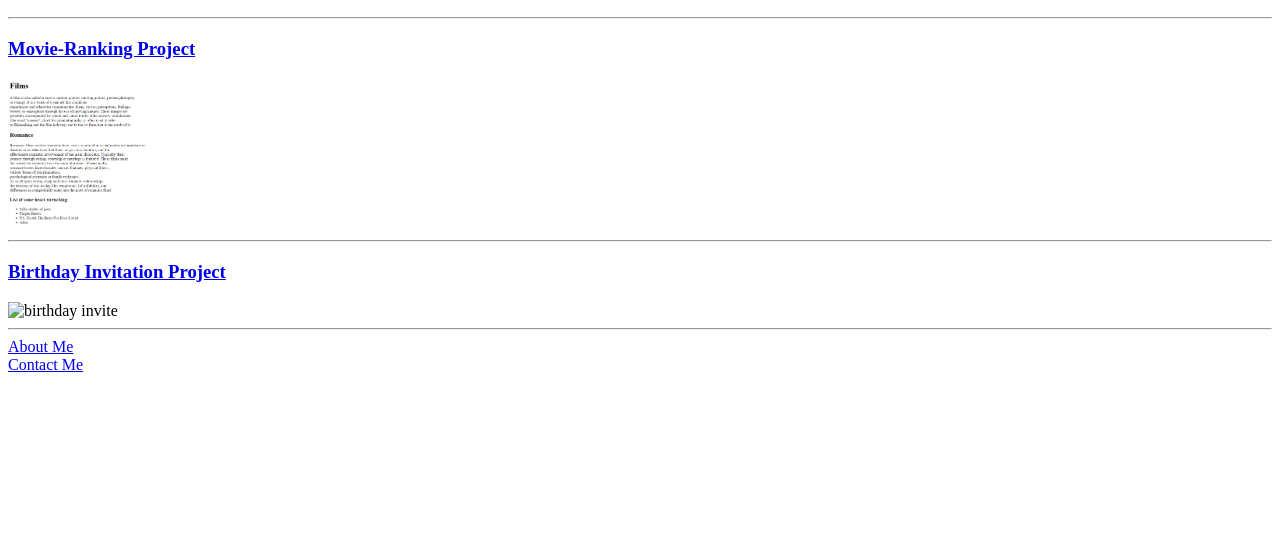
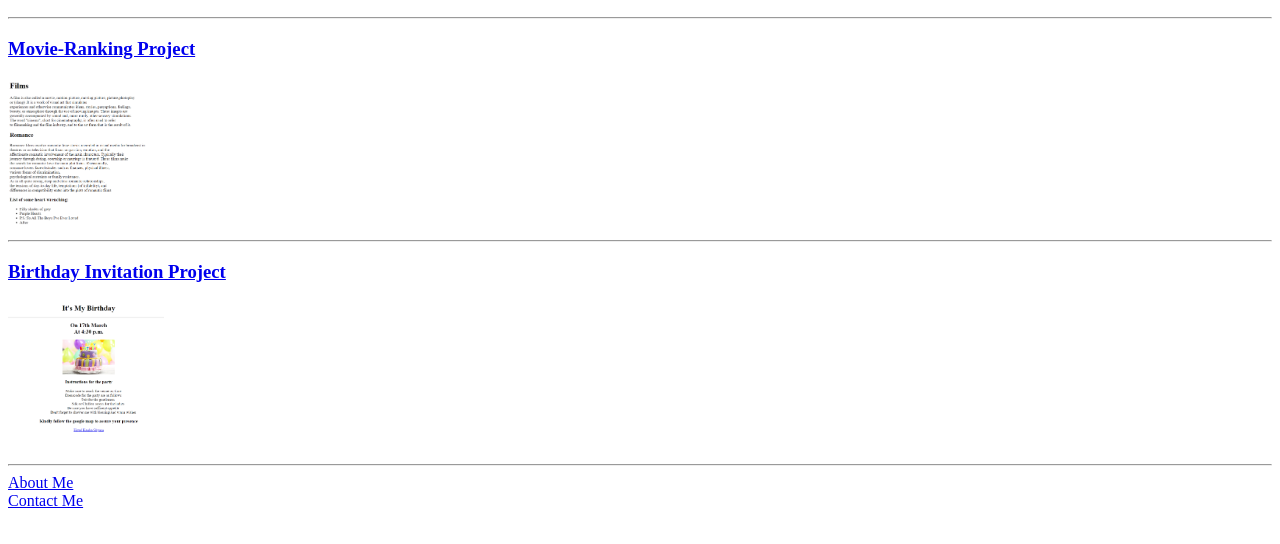
Before and after one commit to AnushkaSri1/html-portfolio, a plain HTML site: page index.html in a window 1280 px wide. Shown: the part 110-654 px from the top of the page. Drawn offline with Linux system fonts and the light colour scheme.

Commit message:
Update index.html

```diff
--- a/index.html
+++ b/index.html
@@ -13,7 +13,7 @@
     <img src="movies.png"input height="150" alt="movie">
     <hr/>
     <h3><a href="./public/birthday.html">Birthday Invitation Project</a></h3>
-    <img src="./assets/images/birthday.png"input height="150" alt="birthday invite">
+    <img src="birthday.png"input height="150" alt="birthday invite">
     <hr/>
     <a href="./public/about.html">About Me</a> <br>
     <a href="./public/contact.html">Contact Me</a>
```
